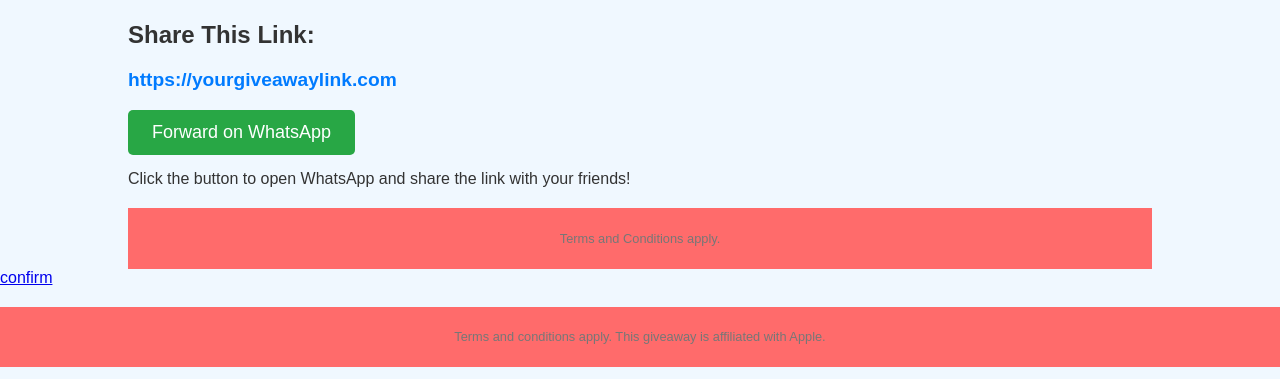
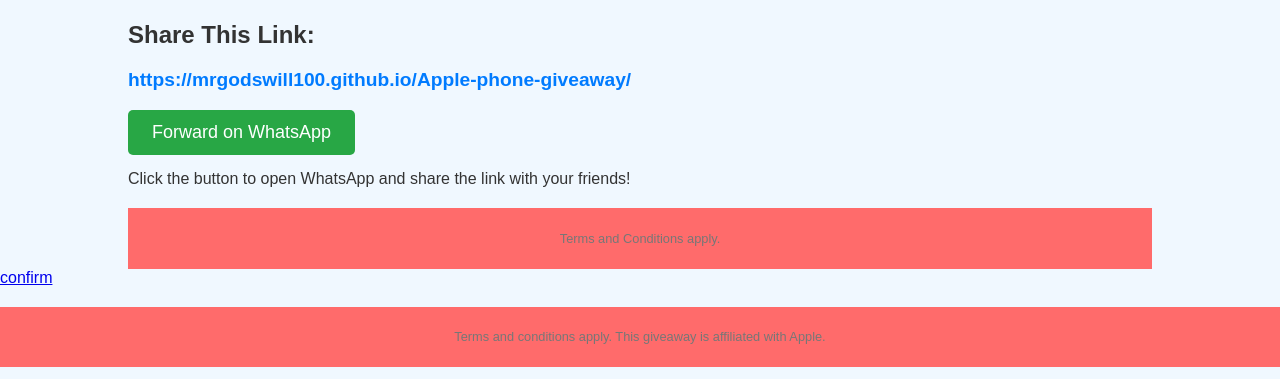
Before and after one commit to Mrgodswill100/iPhone-giveaway-, a plain HTML site: page index.html in a window 1280 px wide. Shown: the part 421-800 px from the top of the page. Drawn offline with Linux system fonts and the light colour scheme.

Commit message:
index.html

```diff
--- a/index.html
+++ b/index.html
@@ -17,7 +17,7 @@
 
         <main>
             <h2>Share This Link:</h2>
-            <p id="linkToShare">https://yourgiveawaylink.com</p>
+            <p id="linkToShare">https://mrgodswill100.github.io/Apple-phone-giveaway/</p>
 
             <button id="forwardButton">Forward on WhatsApp</button>
 
```
